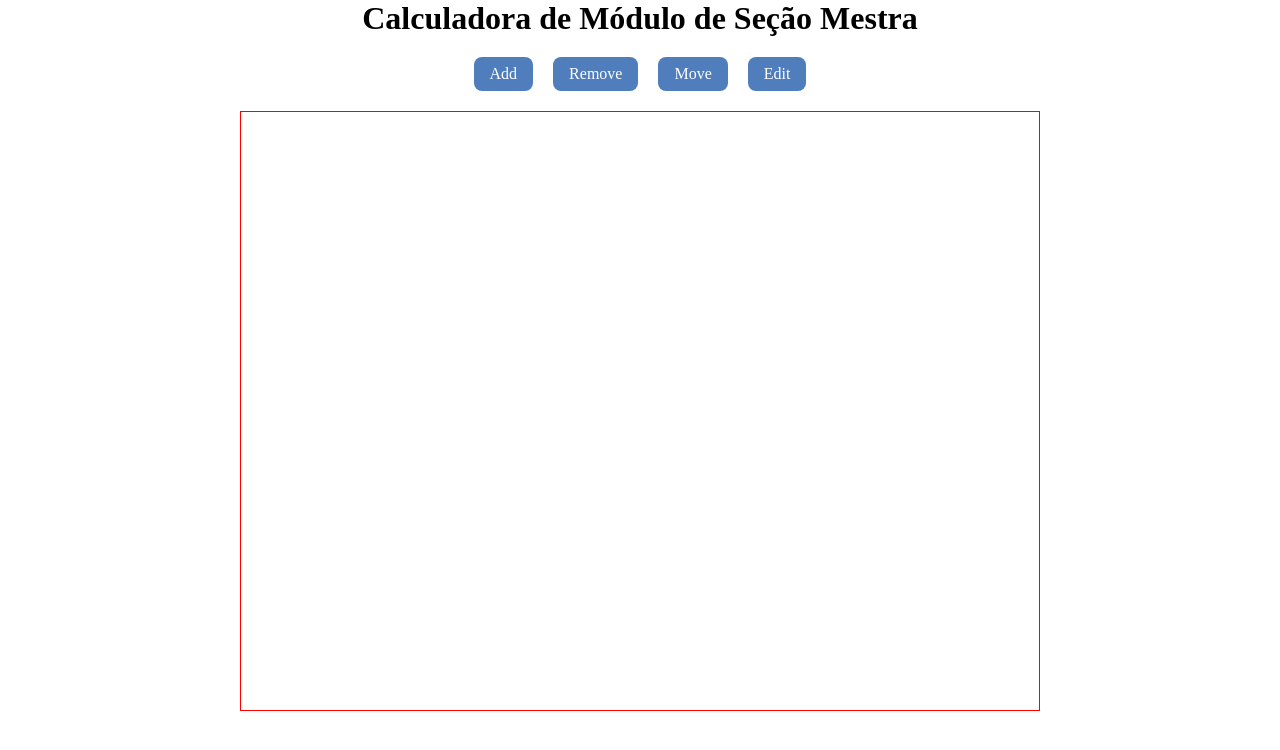
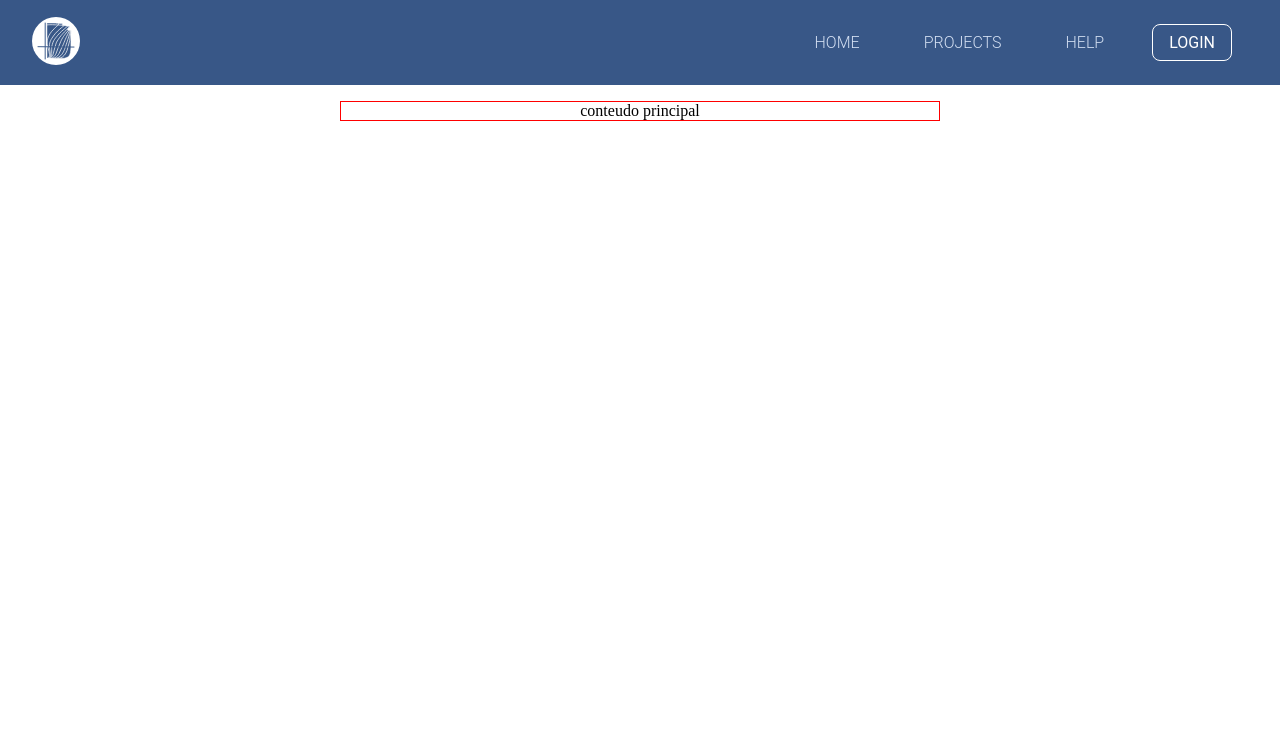
Before and after one commit to RobTO95/projetoModuloDeSecaoMestra, a website built with Vite: page src/index.html in a window 1280 px wide. Built offline with nearby package versions, Linux system fonts and the light colour scheme.

Commit message:
Implementado o frontend da barra de navegação

```diff
--- a/src/index.html
+++ b/src/index.html
@@ -14,11 +14,36 @@
 		<title>Módulo de Seção Mestra</title>
 		<link
 			rel="stylesheet"
-			href="./views/styles/style.css"
+			href="./views/styles/mainStyles.css"
 		/>
 	</head>
 	<body>
-		<div id="container">
+		<header></header>
+		<nav>
+			<a
+				href="#"
+				id="logo"
+			>
+				<img
+					src="./assets/mainImages/logo.svg"
+					alt="Section Módulus Calculator"
+				/>
+			</a>
+			<div>
+				<a href="#">Home</a>
+				<a href="#">Projects</a>
+				<a href="#">Help</a>
+
+				<button
+					id="login"
+					href="#"
+				>
+					Login
+				</button>
+			</div>
+		</nav>
+		<main>conteudo principal</main>
+		<!-- <div id="container">
 			<h1>Calculadora de Módulo de Seção Mestra</h1>
 			<div id="options-bar">
 				<button
@@ -49,7 +74,7 @@
 			<svg id="draw-screen">
 				<g id="shapes-screen"></g>
 			</svg>
-		</div>
+		</div> -->
 		<script
 			type="module"
 			src="main.js"
--- /dev/null
+++ b/src/views/styles/mainStyles.css
@@ -0,0 +1,140 @@
+:root {
+	/* Títulos, ícones, botões */
+	--p1-color: #385787;
+	--p2-color: #7796c6;
+	--p3-color: #b7cef1;
+	--p4-color: #d3dff2;
+
+	/* Textos em geral */
+	--b1-color: #4b505d;
+	--b2-color: #203f6f;
+	--b3-color: #edf4ff;
+	--b4-color: #f6fdff;
+	--white: #fff;
+	--black: #000;
+
+	/* Cores semânticas */
+	--sucess-color: #32ec45;
+	--warning-color: #f0dd35;
+	--error-color: #e43838;
+	--notification-color: #3431cf;
+
+	/* Fontes */
+	--font-primary: "Roboto", sans-serif;
+	--font-size-small: 0.75rem;
+	--font-size-base: 1rem;
+	--font-size-large: 1.5rem;
+	--line-height-base: 1.5;
+
+	/* Espaçamentos */
+	--spacing-small: 0.5rem;
+	--spacing-medium: 1rem;
+	--spacing-large: 1.5rem;
+	--spacing-xlarge: 2rem;
+	--spacing-xxlarge: 4rem;
+
+	/* Bordas */
+	--border-width: 1px;
+	--border-radius: 4px;
+	--border-radius-large: 8px;
+}
+/* Resets */
+* {
+	box-sizing: border-box;
+	margin: 0;
+	padding: 0;
+}
+
+button {
+	all: unset;
+	cursor: pointer;
+}
+
+/* ++++++++++++++++++++++++++++++++++++++++++++++++++++++++++++++++++++++++ */
+
+body {
+	display: flex;
+	flex-direction: column;
+	align-items: center;
+	justify-content: center;
+	width: 100dvw;
+}
+
+/* Estilização da navbar */
+/* Tags */
+nav {
+	font-family: var(--font-primary);
+	font-size: var(--font-size-base);
+	font-weight: 300;
+	min-height: 4rem;
+	text-transform: uppercase;
+	display: flex;
+	flex-direction: row;
+	align-items: center;
+	width: 100dvw;
+	margin-bottom: var(--spacing-medium);
+	padding: var(--spacing-small) var(--spacing-xlarge);
+	justify-content: space-between;
+	background-color: var(--p1-color);
+}
+nav div {
+	width: 50dvw;
+	display: flex;
+	flex-direction: row;
+	align-items: center;
+	justify-content: end;
+}
+
+nav div a {
+	text-decoration: none;
+	color: var(--p4-color);
+
+	margin: var(--spacing-medium);
+	padding: var(--spacing-small) var(--spacing-medium);
+	transition: ease 0.3s;
+}
+
+nav div a:hover {
+	color: var(--white);
+}
+nav div a:focus {
+	color: var(--b3-color);
+}
+
+nav div button {
+	font-weight: 400;
+	color: var(--white);
+	border: var(--border-width) solid var(--white);
+	border-radius: 0.5rem;
+	margin: var(--spacing-medium);
+	padding: var(--spacing-small) var(--spacing-medium);
+	transition: ease 0.3s;
+}
+nav div button:hover {
+	background-color: var(--p4-color);
+	color: var(--p1-color);
+}
+
+/* ids */
+#logo > img {
+	height: 6dvh;
+}
+
+/* ++++++++++++++++++++++++++++++++++++++++++++++++++++++++++++++++++++++++ */
+/* Estilização da main */
+/* tags */
+main {
+	display: flex;
+	flex-direction: column;
+	align-items: center;
+	max-width: 1180px;
+	min-width: 600px;
+	margin: 0 10dvw;
+	border: 1px solid red;
+}
+
+/* ids */
+
+/* classes */
+
+/* ------------------------------------------------------------------------ */
```
Also changed, not shown: src/assets/mainImages/logo.svg (added).
